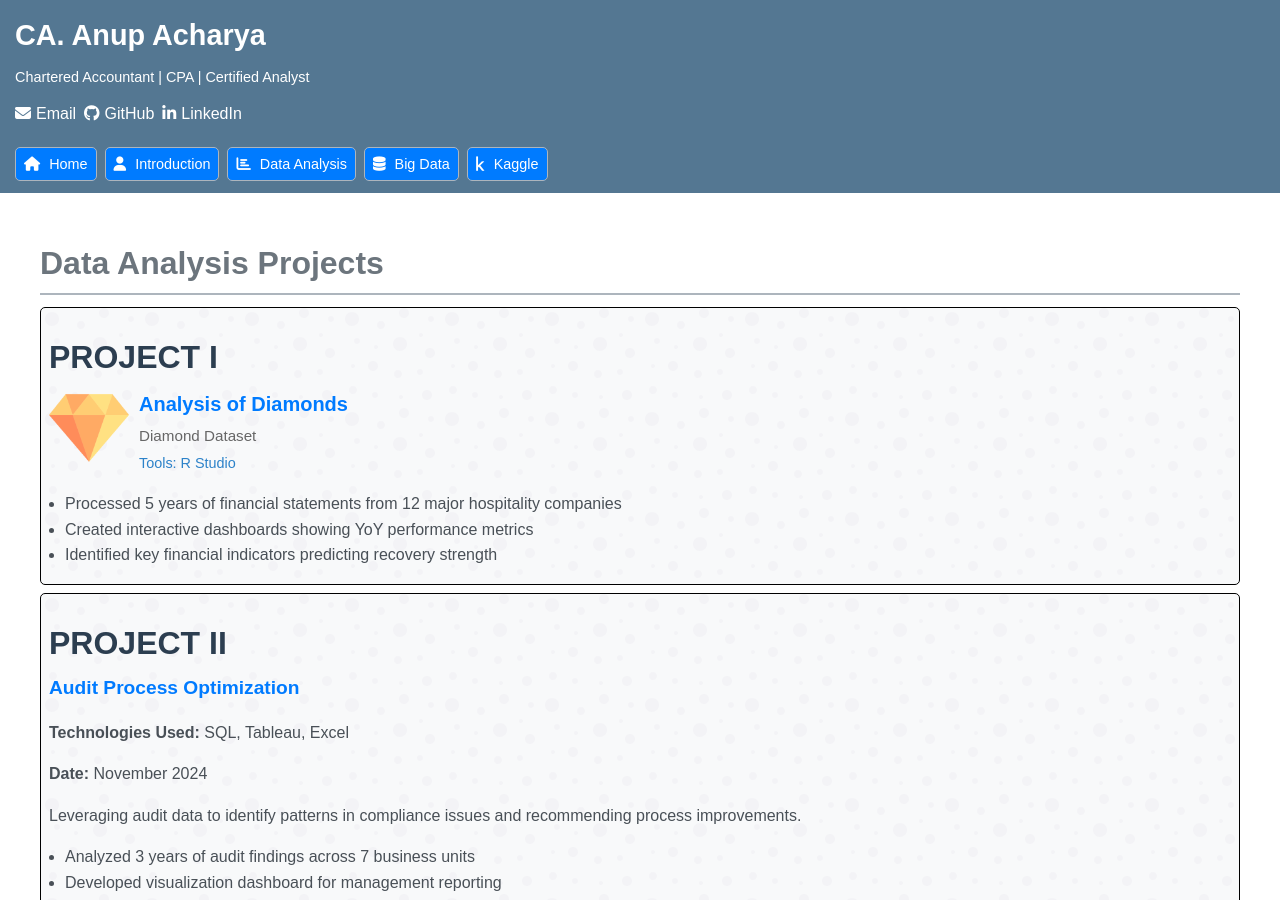
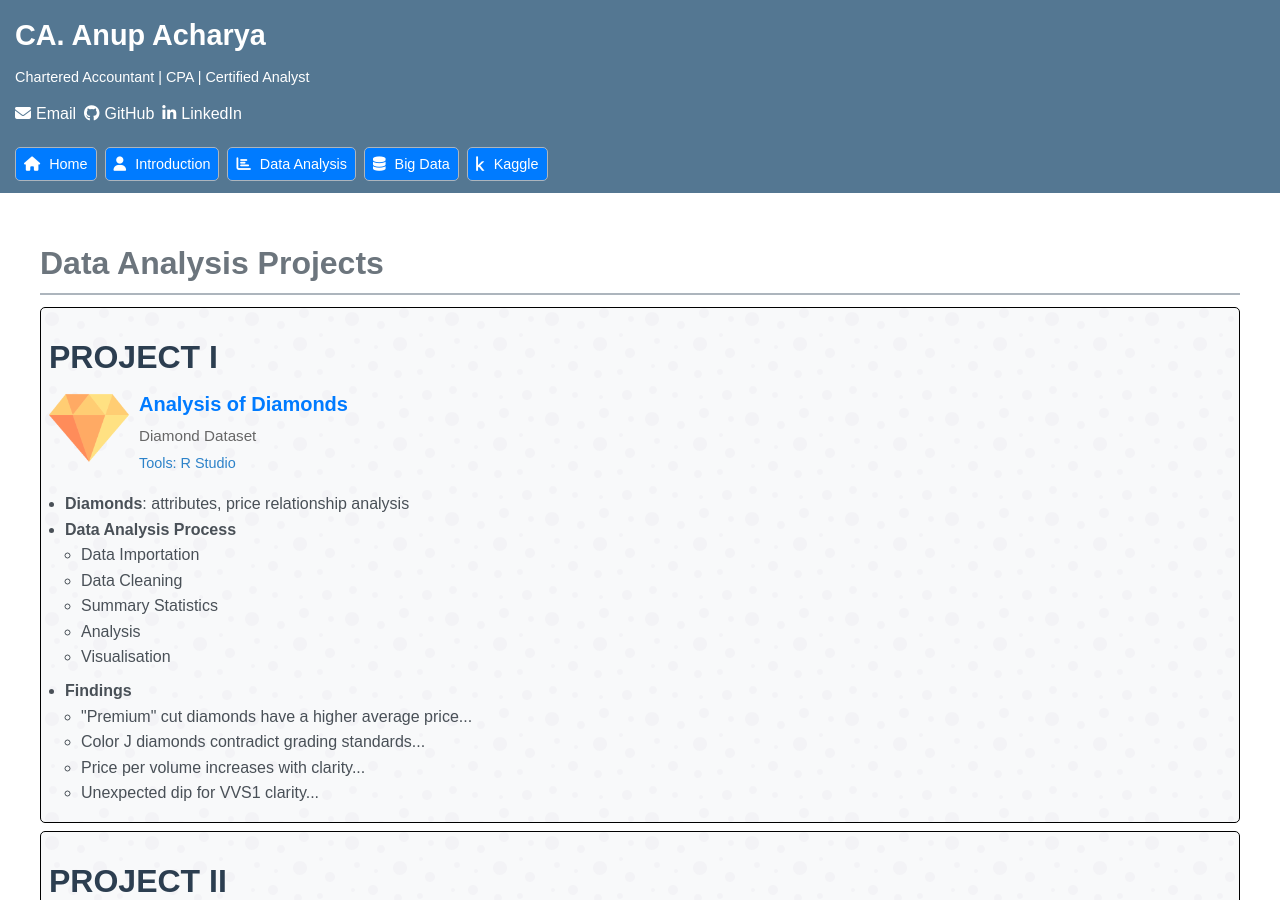
Before and after one commit to longlivenepal48/Portfolio, a Jekyll site: the page built from data-analysis.md, in a window 1280 px wide and 900 px high. Built offline with Jekyll 4.4.1, drawn with Linux system fonts in a browser that asks for light colours.

Commit message:
Update data-analysis.md
Adding Topic, Sub topic and findings for Daimond Project

```diff
--- a/data-analysis.md
+++ b/data-analysis.md
@@ -18,10 +18,27 @@ title: Data Analysis
     </div>
 </div>
     <ul>
-        <li>Processed 5 years of financial statements from 12 major hospitality companies</li>
-        <li>Created interactive dashboards showing YoY performance metrics</li>
-        <li>Identified key financial indicators predicting recovery strength</li>
-    </ul>
+    <li><strong>Diamonds</strong>: attributes, price relationship analysis</li>
+    <li>
+        <strong>Data Analysis Process</strong>
+        <ul>
+            <li>Data Importation</li>
+            <li>Data Cleaning</li>
+            <li>Summary Statistics</li>
+            <li>Analysis</li>
+            <li>Visualisation</li>
+        </ul>
+    </li>
+    <li>
+        <strong>Findings</strong>
+        <ul>
+            <li>"Premium" cut diamonds have a higher average price...</li>
+            <li>Color J diamonds contradict grading standards...</li>
+            <li>Price per volume increases with clarity...</li>
+            <li>Unexpected dip for VVS1 clarity...</li>
+        </ul>
+    </li>
+</ul>
 </div>
 
 <div class="project-box">
```
